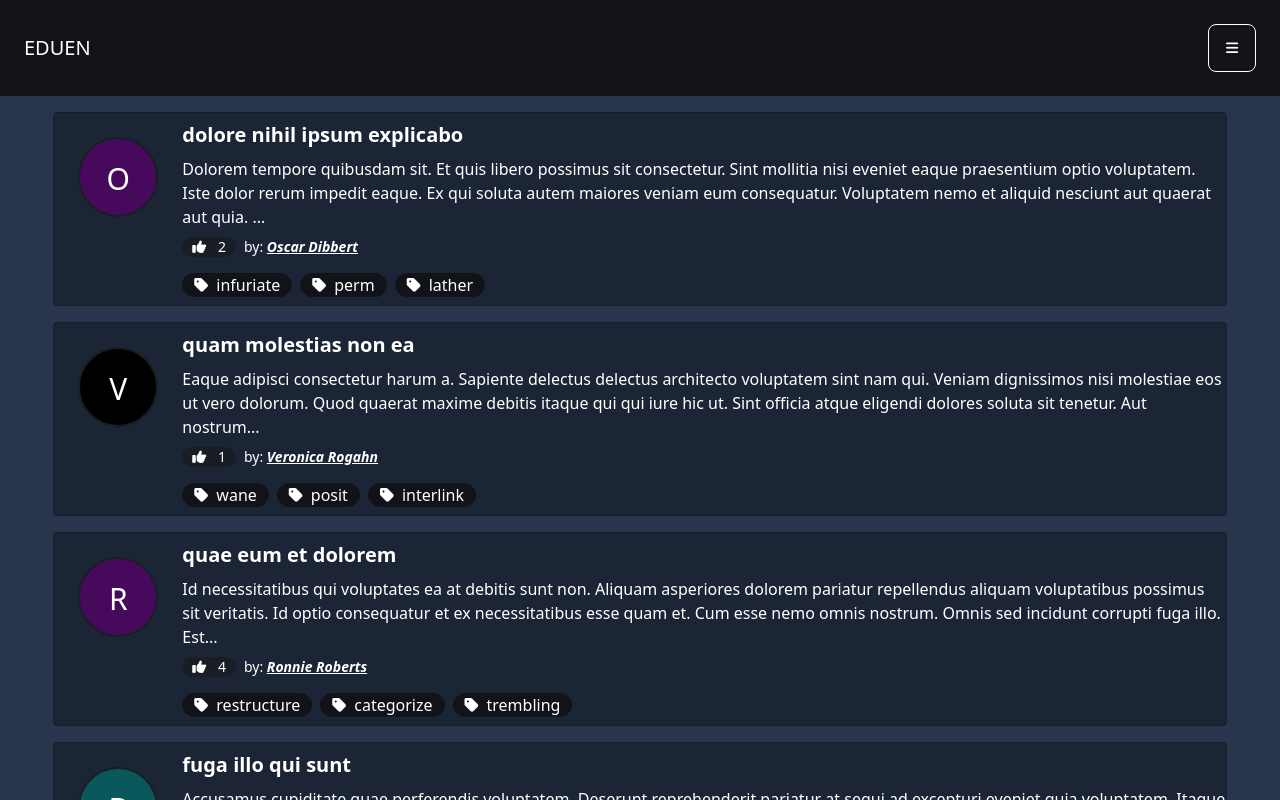
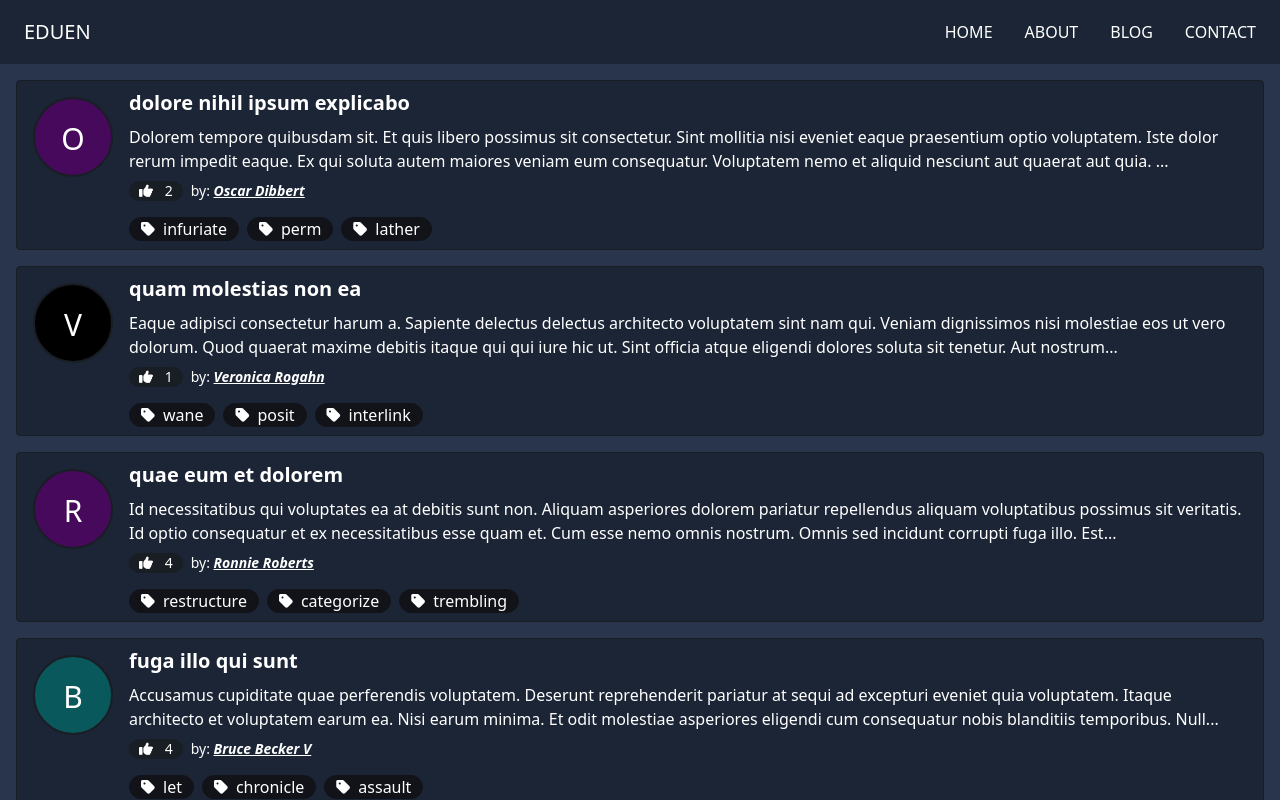
Before and after one commit to EduenSarceno/svelte-app, a SvelteKit app: page /posts in a window 1280 px wide. Shown: the top 800 px of the page. Built offline with nearby package versions, Linux system fonts and the light colour scheme.

Commit message:
arreglar navbar

```diff
--- a/src/lib/components/Pager.svelte
+++ b/src/lib/components/Pager.svelte
@@ -23,7 +23,7 @@ function fireChangePage(e) {
 }
 </script>
 
-<div class="btn-group my-4">
+<div class="btn-group my-4 mx-auto flex-wrap">
 {#if pager.withControls }
 <button class="btn" data-page="{pager.first}" on:click="{fireChangePage}">
   <span class="fa-solid fa-angles-left"></span>
--- a/src/routes/+layout.svelte
+++ b/src/routes/+layout.svelte
@@ -1,10 +1,31 @@
 <script>
 import '../app.css';
-import Header from './Header.svelte';
+import config from '$lib/config.js';
+import Navbar from './Navbar.svelte';
+const { brand } = config;
 </script>
-<div class="flex flex-col min-h-screen">
-  <Header/>
-<section class="flex flex-wrap justify-center flex-grow overflow-y">
-  <slot />
-</section>
+<div class="drawer">
+  <input id="my-drawer-3" type="checkbox" class="drawer-toggle" />
+  <div class="drawer-content flex flex-col">
+    <!-- Navbar -->
+    <div class="w-full navbar bg-base-300">
+      <div class="flex-none lg:hidden">
+        <label for="my-drawer-3" class="btn btn-square btn-ghost">
+          <span class="fa-solid fa-bars"></span>
+        </label>
+      </div>
+      <div class="flex-1 px-2 mx-2 text-xl">{brand}</div>
+      <div class="flex-none hidden lg:block">
+        <Navbar />
+      </div>
+    </div>
+    <div class="flex flex-col flex-wrap grow mx-4 justify-center">
+      <!-- wrapper -->
+      <slot />
+    </div>
+  </div>
+  <div class="drawer-side">
+    <label for="my-drawer-3" class="drawer-overlay"></label>
+    <Navbar vertical/>
+  </div>
 </div>
--- a/src/routes/+page.svelte
+++ b/src/routes/+page.svelte
@@ -1,7 +1,7 @@
 <script>
 import { base } from '$app/paths';
 </script>
-<article class="hero">
+<article class="hero bg-200">
   <div class="hero-content text-center">
     <div class="max-w-md">
       <h1 class="text-5xl font-bold">SvelteKit.js + Vite.js</h1>
--- a/src/routes/Brand.svelte
+++ /dev/null
@@ -1,6 +0,0 @@
-<script>
-import config from '$lib/config.js';
-const brand = config.brand;
-</script>
-
-<span class="text-xl select-none">{brand}</span>
--- a/src/routes/Header.svelte
+++ /dev/null
@@ -1,9 +0,0 @@
-<script>
-import NavbarCollapsible from './NavbarCollapsible.svelte';
-import Brand from './Brand.svelte';
-</script>
-
-<div class="bg-primary text-primary-content flex flex-row flex-end flex-wrap justify-between p-6 items-center">
-  <div class="md:basis-3/12"><Brand /></div>
-  <div class="md:grow md:basis-auto"><NavbarCollapsible /></div>
-</div>
--- a/src/routes/Navbar.svelte
+++ b/src/routes/Navbar.svelte
@@ -3,9 +3,11 @@ import config from '$lib/config.js';
 import NavbarLink from './NavbarLink.svelte';
 
 const { links } = config.navbar;
+
+export let vertical;
 </script>
 
-<ul tabindex="0" class="menu basis-full shadow bg-neutral text-neutral-content rounded-box p-2 w-52">
+<ul class="menu {vertical ? 'p-4 overflow-y-auto w-80 bg-base-100' : 'menu-horizontal'}">
   {#each links as link}
     <NavbarLink {...link} />
   {/each}
--- a/src/routes/NavbarCollapsible.svelte
+++ /dev/null
@@ -1,14 +0,0 @@
-<script>
-import Navbar from './Navbar.svelte';
-</script>
-
-<div>
-  <div class="dropdown dropdown-end block text-end">
-    <label tabindex="0" class="btn btn-square btn-outline btn-neutral">
-      <span class="fa-solid fa-bars"></span>
-    </label>
-    <div tabindex="0" class="dropdown-content">
-      <Navbar />
-    </div>
-  </div>
-</div>
--- a/src/routes/NavbarLink.svelte
+++ b/src/routes/NavbarLink.svelte
@@ -11,9 +11,5 @@ $: active = $page.url.pathname === href;
 </script>
 
 <li>
-{#if active}
-  <a href="{href}" class="uppercase active">{name}</a>
-{:else}
-  <a href="{href}" class="uppercase">{name}</a>
-{/if}
+  <a href="{href}" class="uppercase {active ? 'active' : ''}">{name}</a>
 </li>
--- a/src/routes/posts/Post.svelte
+++ b/src/routes/posts/Post.svelte
@@ -14,19 +14,19 @@ $: author.color = authorColor(author)
 
 </script>
 
-<article tabinde="0" class="flex flex-row bg-base-300 text-base-content mx-4 mt-4 asis-full basis-11/12 rounded border border-neutral align-middle">
+<article tabinde="0" class="flex flex-row bg-base-300 text-base-content rounded border border-neutral align-middle mt-4">
 <div class="grow">
   <div class="avatar flex justify-center sm:float-left">
-    <div class="rounded rounded-full w-[5rem] m-6 text-center select-none border-2 border-neutral text-neutral-content" style="background-color:{author.color}">
+    <div class="rounded rounded-full w-[5rem] m-4 text-center select-none border-2 border-neutral text-neutral-content" style="background-color:{author.color}">
       <span class="text-3xl leading-[5rem]">{author.name.charAt(0)}</span>
     </div>
     </div>
-  <div class="flex flex-row flex-wrap sm:flex-row m-4 sm:m-0">
+  <div class="flex flex-row flex-wrap sm:flex-row mx-4">
     <a href="{base}/view/post/?id={id}" class="link link-hover basis-full sm:flex-auto">
     <h1 class="text-xl font-extrabold my-2">{title}</h1>
     </a>
     <div class="basis-full overflow-y-auto">{body}</div>
-    <div class="my-2 text-sm basis-full text-right inline-flex gap-2 justify-start">
+    <div class="my-2 text-sm basis-full text-right inline-flex gap-2 justify-between md:justify-start">
       <div class="tooltip" data-tip="Reactions">
       <span class="badge badge-neutral gap-2">
         <span class="fa-solid fa-thumbs-up text-neutral-content"></span>&nbsp;{reactions}
```
